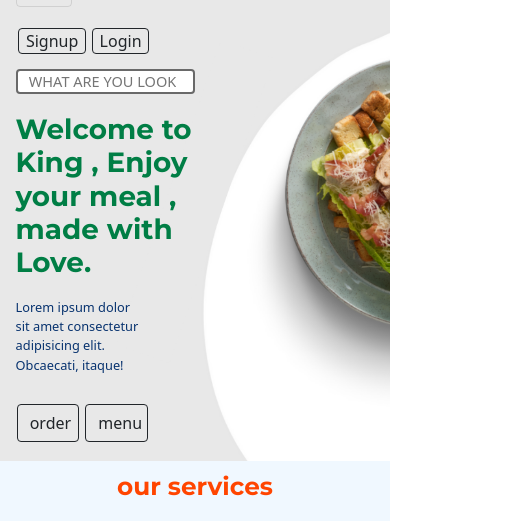
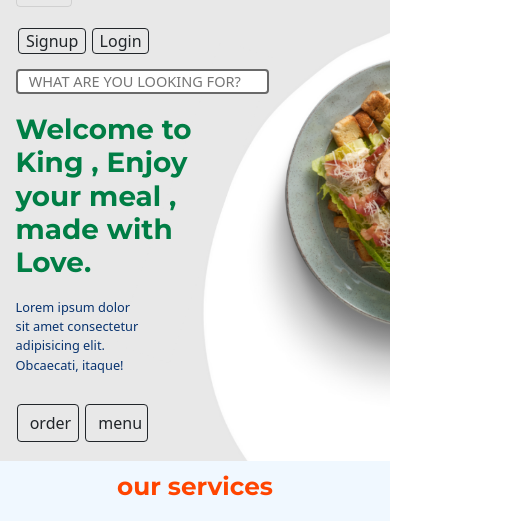
Before and after one commit to Ayazz11/responsive-food-ordering-website, a plain HTML site: page index.html in a window 390 px wide. Shown: the part 58-579 px from the top of the page, 531 px wide, since content can reach past the window. Drawn offline with nearby package versions, Linux system fonts and the light colour scheme.

Commit message:
changed width of searchbox for mobile view
line number 8

```diff
--- a/phone.css
+++ b/phone.css
@@ -70,7 +70,7 @@
         margin: 5% 0%;
     }
     #searchbox {
-        width: 49%;}
+        width: 69%;}
 
 
 
```
